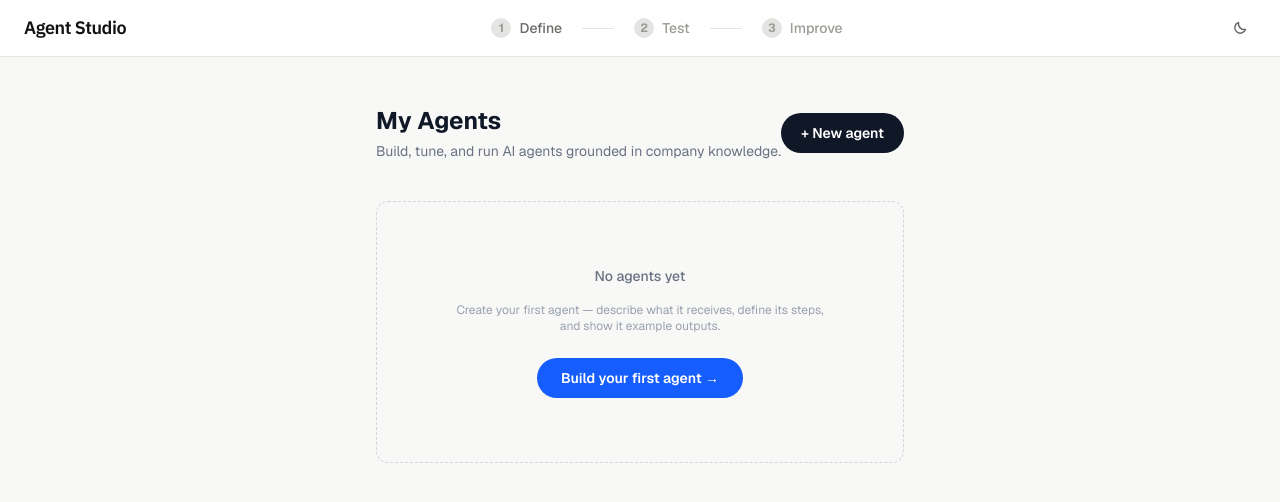
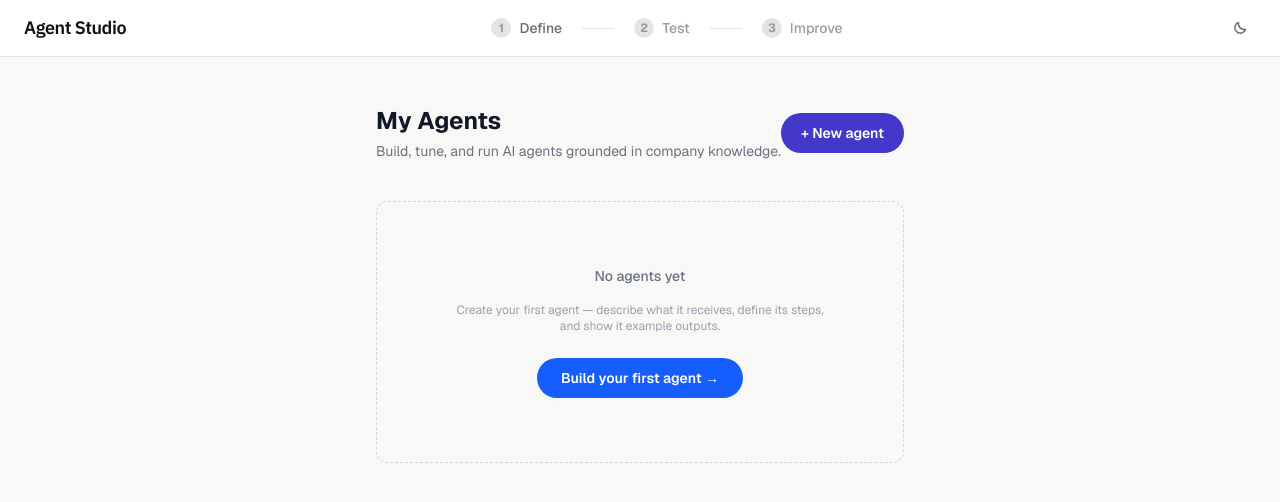
Before and after one commit to kamper83-stack/bob-agent-builder, a Next.js app in the folder app/: page / in a window 1280 px wide. Shown: the top 502 px of the page. Built offline with nearby package versions, Linux system fonts and the light colour scheme.

Commit message:
fix(design): replace white New agent button with structural blue

```diff
--- a/app/app/page.tsx
+++ b/app/app/page.tsx
@@ -48,7 +48,7 @@ export default function Home() {
         </div>
         <button
           onClick={handleNew}
-          className="rounded-full bg-gray-900 dark:bg-gray-100 px-5 py-2.5 text-sm font-semibold text-white dark:text-gray-900 hover:bg-gray-700 dark:hover:bg-gray-300 transition-colors"
+          className="rounded-full bg-structural px-5 py-2.5 text-sm font-semibold text-surface hover:opacity-90 transition-opacity"
         >
           + New agent
         </button>
```
